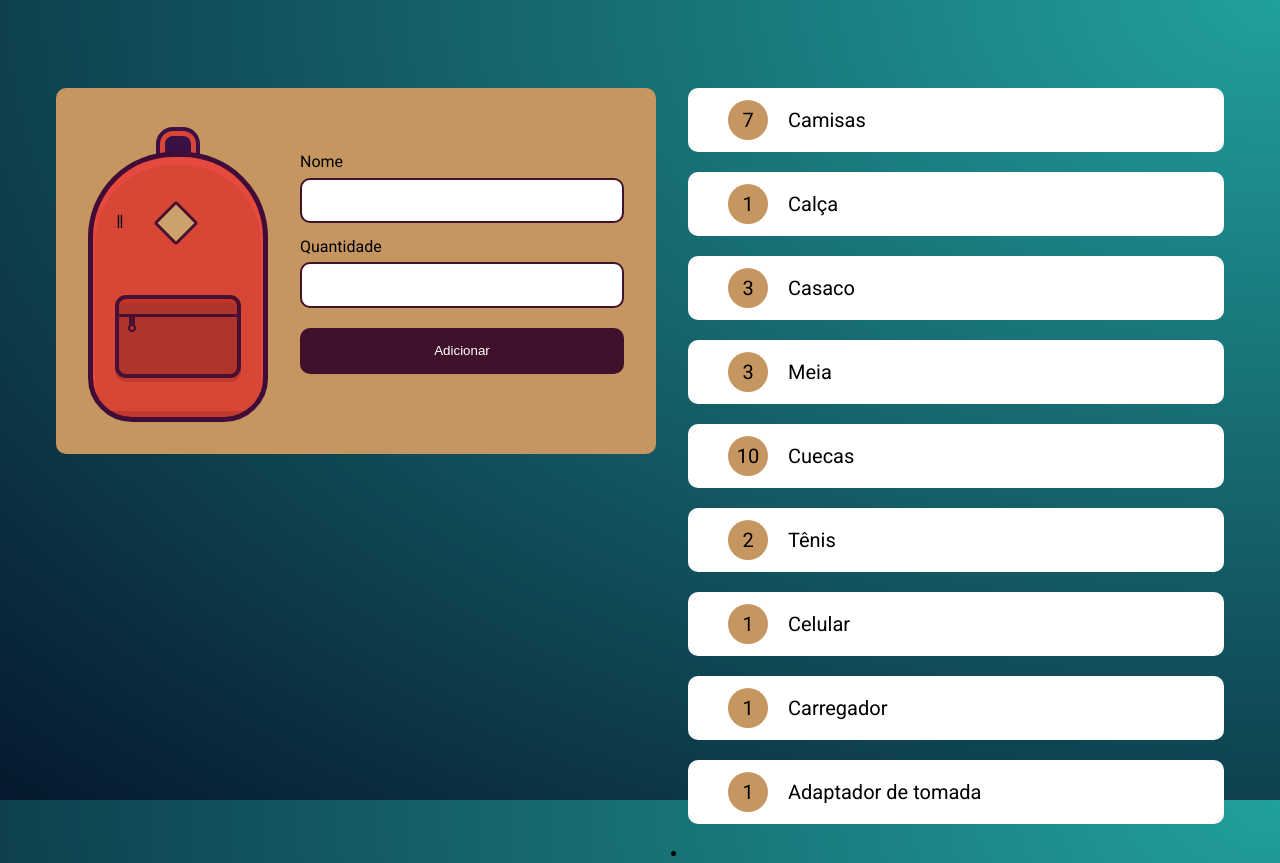
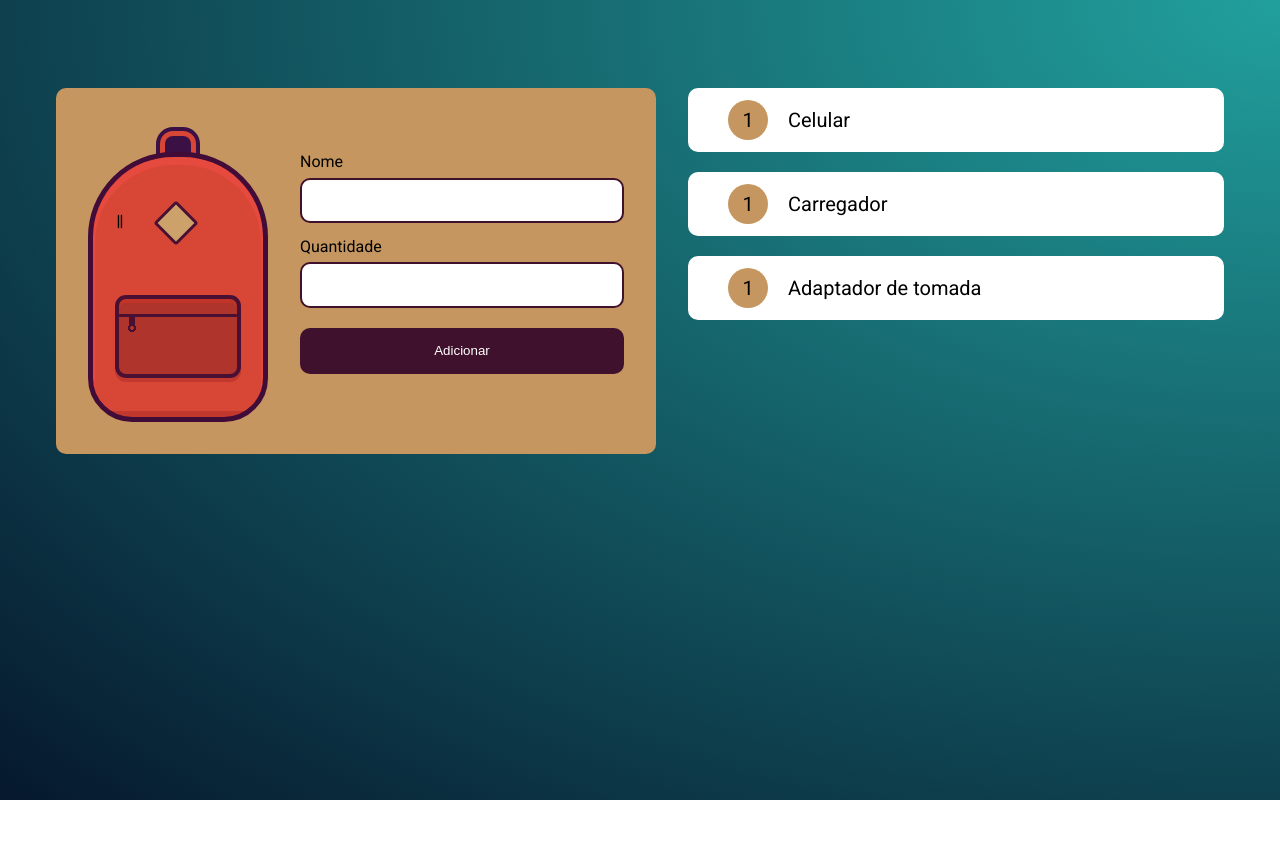
Before and after one commit to GuilhermeMViana/Mochila-de-Viagem, a plain HTML site: page index.html in a window 1280 px wide. After the commit the page ends 800 px from the top, so only its background shows below. Drawn offline with Linux system fonts and the light colour scheme.

Commit message:
Ajeitando Lista de itens no HTML

```diff
--- a/index.html
+++ b/index.html
@@ -28,16 +28,10 @@
 			</div>
 
 			<ul class="lista" id="lista">
-				<li class="item"><strong>7</strong>Camisas</li>
-				<li class="item"><strong>1</strong>Calça</li>
-				<li class="item"><strong>3</strong>Casaco</li>
-				<li class="item"><strong>3</strong>Meia</li>
-				<li class="item"><strong>10</strong>Cuecas</li>
-				<li class="item"><strong>2</strong>Tênis</li>
 				<li class="item"><strong>1</strong>Celular</li>
 				<li class="item"><strong>1</strong>Carregador</li>
 				<li class="item"><strong>1</strong>Adaptador de tomada</li>
-				<li id="itemAtualizado"></li>
+				<div id="itemAtualizado"></div>
 			</ul>
 		</main>
 
```
